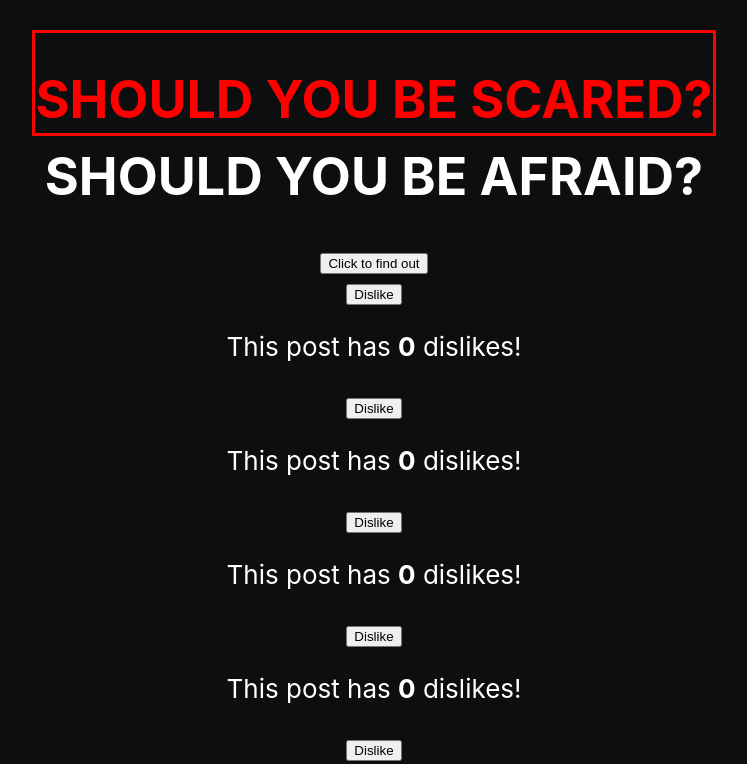
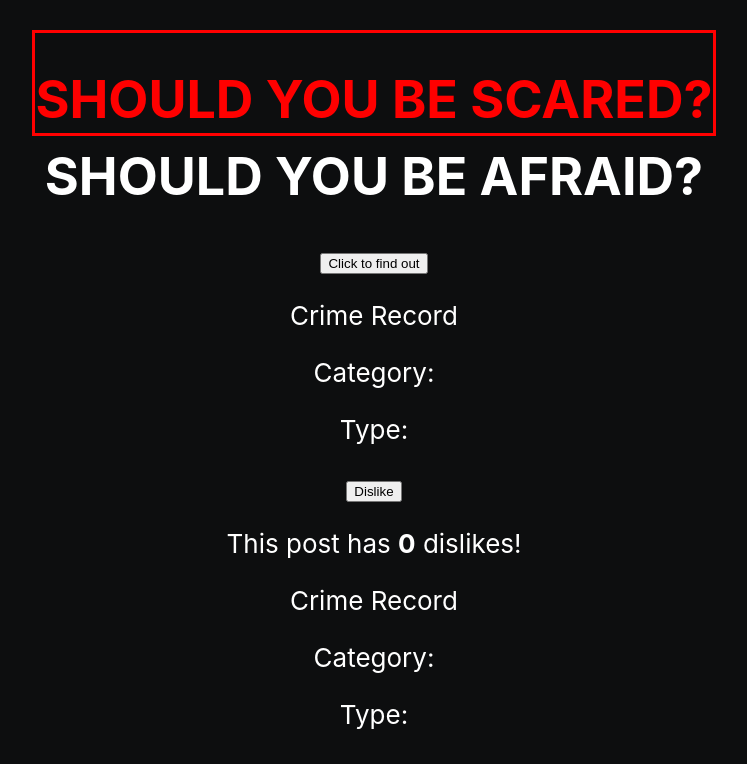
Before and after one commit to tomekgora/should-i-be-afraid, a React (Create React App) app: page / in a window 1280 px wide. Shown: the top 764 px of the page, without its empty margins (266-1013 px from the left). Built offline with nearby package versions, Linux system fonts and the light colour scheme; no server answers.

Commit message:
started writing fetch request

```diff
--- a/src/App.css
+++ b/src/App.css
@@ -41,7 +41,4 @@
   height: 60px;
   text-align: bottom;
   position: fixed;
-
-
-
 }
--- a/src/components/Container.js
+++ b/src/components/Container.js
@@ -3,6 +3,19 @@ import CrimeRecord from "./CrimeRecord.js"
 import LikeCounter from "./LikeCounter.js"
 
 export default class Container extends Component {
+
+    state = {
+        loading: true
+    }
+
+    componentDidMount() {
+        return fetch("https://data.police.uk/api/crimes-street/all-crime?lat=52.629729&lng=-1.131592&date=2017-01")
+        .then(res => res.json())
+        .then(data => {
+            return <div>(Render stuff inside here)</div>;
+        })
+    }
+
     render () {
         return <div className="container">
             <h1>SHOULD YOU BE AFRAID?</h1>
--- a/src/components/CrimeRecord.js
+++ b/src/components/CrimeRecord.js
@@ -2,8 +2,23 @@ import React, { Component } from "react";
 import LikeCounter from "./LikeCounter.js"
 
 export default class CrimeRecord extends Component {
+
+    // state =  {
+    //     loading: true
+    //     articles:
+    //     error:
+    // }
+
+    // https://data.police.uk/api/crimes-street/all-crime?lat=52.629729&lng=-1.131592&date=2017-01
+
     render () {
         return <div className ="crime-record">
+            <p className="heading">Crime Record</p>
+            <p>Category:</p>
+            <p>Type:</p>
+            <p></p>
+            <p></p>
+
             <LikeCounter/>
 
 {/* Category:, location-type: category-image:
```
